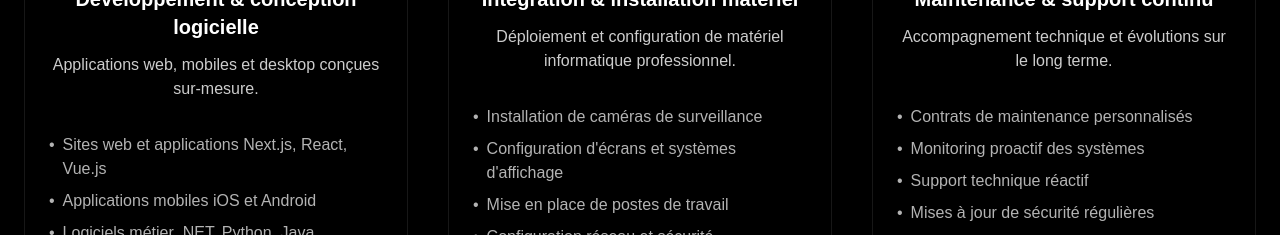
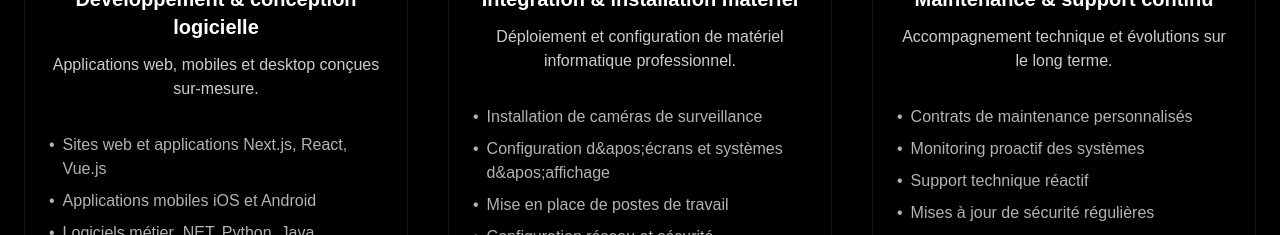
Before and after one commit to solal10/JARVIS, a Next.js app in the folder frontend/: page /services in a window 1280 px wide. Shown: the part 920-1155 px from the top of the page. Built offline with nearby package versions, Linux system fonts and the light colour scheme.

Commit message:
Fix: Correction des apostrophes non échappés dans ServiceCards.tsx pour résoudre les erreurs de lint

```diff
--- a/frontend/src/components/ServiceCards.tsx
+++ b/frontend/src/components/ServiceCards.tsx
@@ -125,7 +125,7 @@
       description: "Déploiement et configuration de matériel informatique professionnel.",
       features: [
         "Installation de caméras de surveillance",
-        "Configuration d'écrans et systèmes d'affichage",
+        "Configuration d&apos;écrans et systèmes d&apos;affichage",
         "Mise en place de postes de travail",
         "Configuration réseau et sécurité",
         "Solutions domotiques et IoT"
@@ -162,7 +162,7 @@
           viewport={{ once: true }}
         >
           <h2 className="text-3xl font-bold text-white mb-4">Nos expertises</h2>
-          <p className="text-white/70 max-w-2xl mx-auto">Des solutions complètes, du développement logiciel à l'installation matérielle, avec un support continu pour garantir la pérennité de vos systèmes.</p>
+          <p className="text-white/70 max-w-2xl mx-auto">Des solutions complètes, du développement logiciel à l&apos;installation matérielle, avec un support continu pour garantir la pérennité de vos systèmes.</p>
         </motion.div>
 
         {/* Service cards */}
```
